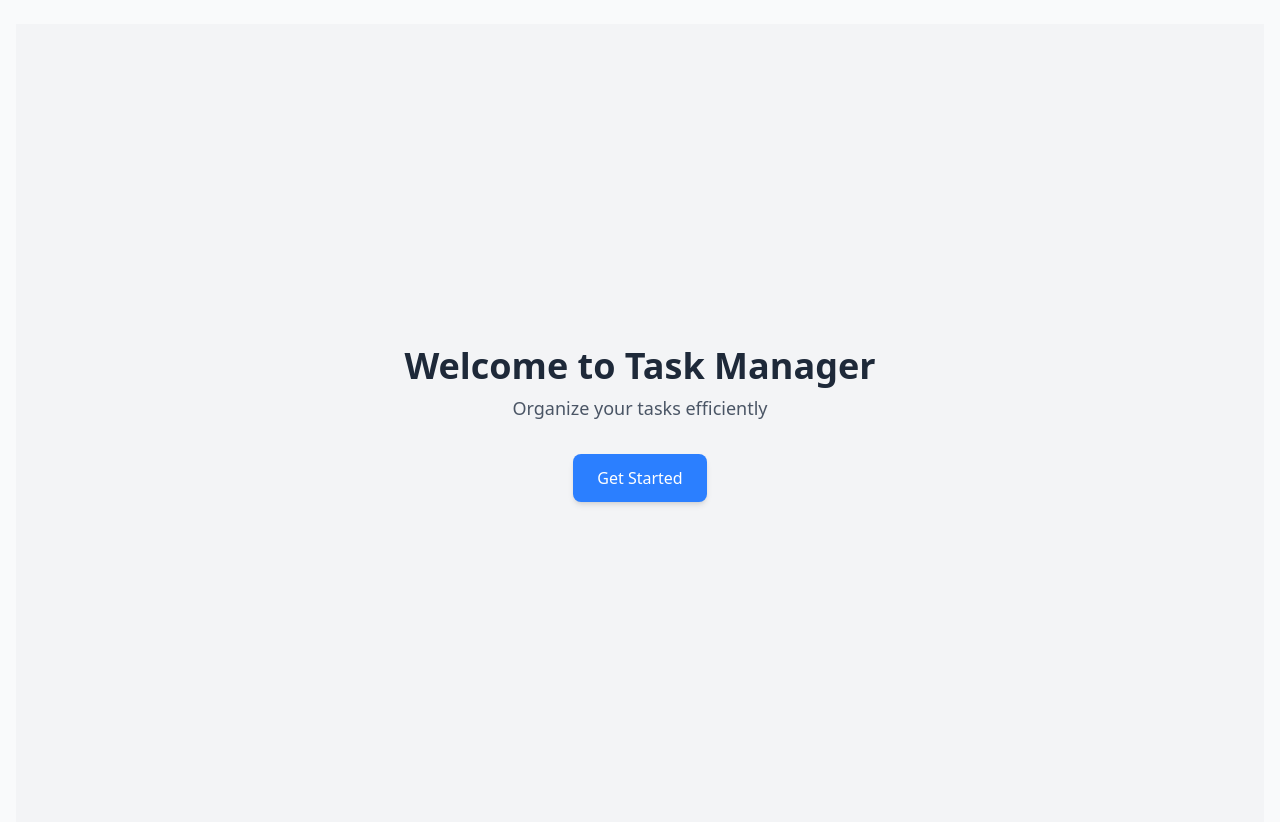
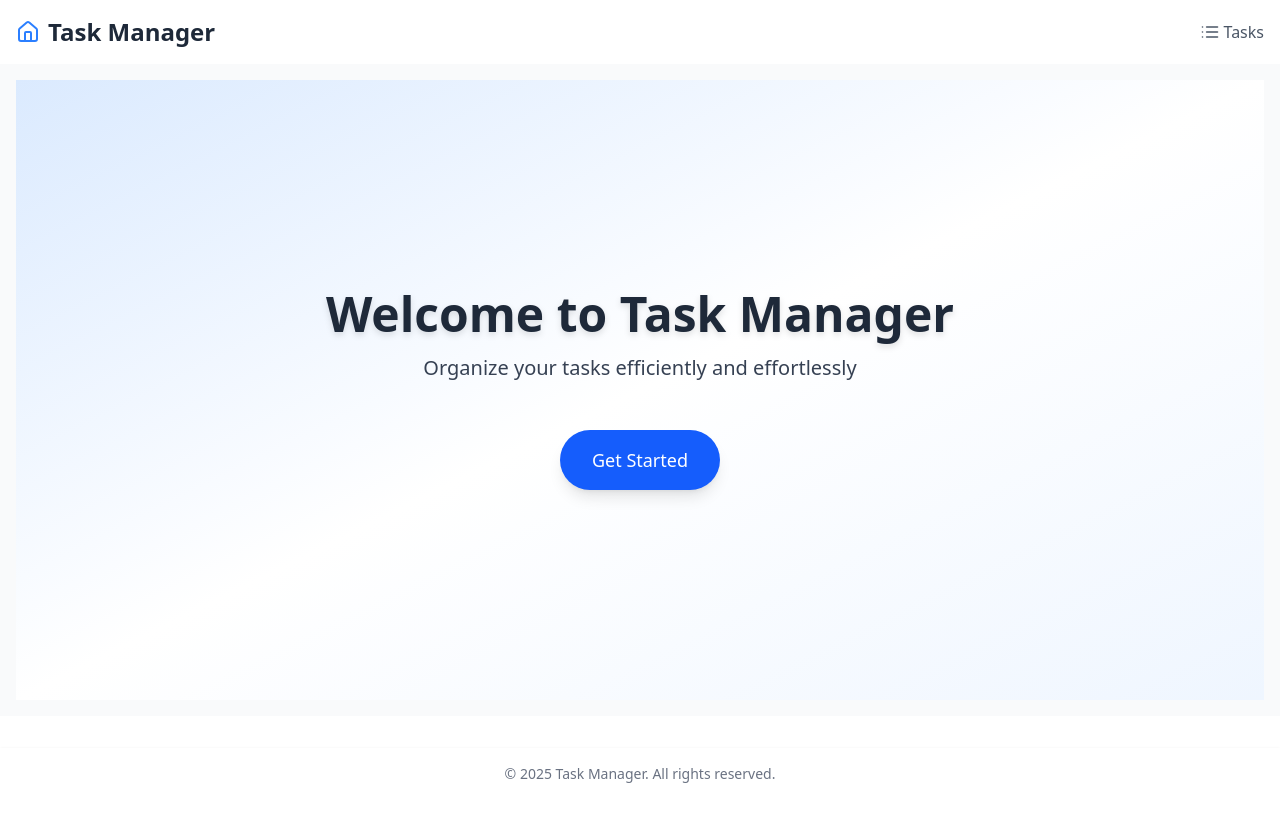
Before and after one commit to Abdellah-belcaid/Task-Manager, a React (Vite) app in the folder frontend/: page / in a window 1280 px wide. Shown: the top 822 px of the page. After the commit the page ends 800 px from the top, so only its background shows below. Built offline with nearby package versions, Linux system fonts and the light colour scheme.

Commit message:
feat(front): add Header and Footer components, update HomePage layout, and add lucide-react dependency

```diff
--- a/frontend/package.json
+++ b/frontend/package.json
@@ -14,6 +14,7 @@
     "@tanstack/react-query": "^5.80.10",
     "axios": "^1.10.0",
     "formik": "^2.4.6",
+    "lucide-react": "^0.522.0",
     "react": "^19.1.0",
     "react-dom": "^19.1.0",
     "react-router-dom": "^7.6.2",
--- /dev/null
+++ b/frontend/src/components/Footer.tsx
@@ -0,0 +1,13 @@
+import React from "react";
+
+const Footer: React.FC = () => {
+  return (
+    <footer className="bg-white shadow mt-8">
+      <div className="container mx-auto px-4 py-4 text-center text-sm text-gray-500">
+        &copy; {new Date().getFullYear()} Task Manager. All rights reserved.
+      </div>
+    </footer>
+  );
+};
+
+export default Footer;
--- /dev/null
+++ b/frontend/src/components/Header.tsx
@@ -0,0 +1,28 @@
+import { Home, List } from "lucide-react";
+import React from "react";
+import { Link } from "react-router-dom";
+import { ROUTES } from "../utils/constants";
+
+const Header: React.FC = () => {
+  return (
+    <header className="bg-white shadow">
+      <div className="container mx-auto px-4 py-4 flex items-center justify-between">
+        <h1 className="text-2xl font-bold text-gray-800 flex items-center gap-2">
+          <Home className="w-6 h-6 text-blue-500" />
+          <Link to={ROUTES.HOME}>Task Manager</Link>
+        </h1>
+        <nav>
+          <Link
+            to={ROUTES.TASKS}
+            className="text-gray-600 hover:text-blue-500 flex items-center gap-1"
+          >
+            <List className="w-5 h-5" />
+            Tasks
+          </Link>
+        </nav>
+      </div>
+    </header>
+  );
+};
+
+export default Header;
--- a/frontend/src/layouts/RootLayout.tsx
+++ b/frontend/src/layouts/RootLayout.tsx
@@ -1,4 +1,6 @@
 import React from "react";
+import Footer from "../components/Footer";
+import Header from "../components/Header";
 
 type RootLayoutProps = {
   children: React.ReactNode;
@@ -6,12 +8,14 @@ type RootLayoutProps = {
 
 const RootLayout: React.FC<RootLayoutProps> = ({ children }) => {
   return (
-    <div className="min-h-screen flex flex-col bg-gray-50 text-gray-900">
-      {/* <Navbar /> */}
+    <div className="h-screen flex flex-col overflow-hidden">
+      <Header />
 
-      <main className="flex-grow container mx-auto px-4 py-6">{children}</main>
+      <main className="flex-1 overflow-y-auto bg-gray-50 text-gray-900">
+        <div className="h-full w-full mx-auto px-4 py-4">{children}</div>
+      </main>
 
-      {/* <Footer /> */}
+      <Footer />
     </div>
   );
 };
--- a/frontend/src/pages/HomePage.tsx
+++ b/frontend/src/pages/HomePage.tsx
@@ -2,17 +2,17 @@ import React from "react";
 
 const HomePage: React.FC = () => {
   return (
-    <div className="flex flex-col items-center justify-center min-h-screen bg-gray-100">
+    <div className="flex flex-col items-center justify-center h-full bg-gradient-to-br from-blue-100 via-white to-blue-50">
       <header className="text-center">
-        <h1 className="text-4xl font-bold text-gray-800">
+        <h1 className="text-5xl font-extrabold text-gray-800 drop-shadow-md">
           Welcome to Task Manager
         </h1>
-        <p className="text-lg text-gray-600 mt-2">
-          Organize your tasks efficiently
+        <p className="text-xl text-gray-700 mt-4">
+          Organize your tasks efficiently and effortlessly
         </p>
       </header>
-      <main className="mt-8">
-        <button className="px-6 py-3 bg-blue-500 text-white rounded-lg shadow-md hover:bg-blue-600">
+      <main className="mt-12">
+        <button className="px-8 py-4 bg-blue-600 text-white text-lg font-medium rounded-full shadow-lg hover:bg-blue-700 transition-all duration-300 transform hover:scale-105">
           Get Started
         </button>
       </main>
--- a/frontend/src/routes/AppRouter.tsx
+++ b/frontend/src/routes/AppRouter.tsx
@@ -9,11 +9,9 @@ const AppRouter: React.FC = () => {
 
   return (
     <Suspense fallback={<div> Loading...</div>}>
-      <div key={location.pathname} className="relative">
-        <Routes location={location}>
-          <Route path={ROUTES.HOME} element={<HomePage />} />
-        </Routes>
-      </div>
+      <Routes location={location}>
+        <Route path={ROUTES.HOME} element={<HomePage />} />
+      </Routes>
     </Suspense>
   );
 };
--- a/frontend/src/utils/constants.ts
+++ b/frontend/src/utils/constants.ts
@@ -1,3 +1,4 @@
 export const ROUTES: Record<string, string> = {
   HOME: "/",
+  TASKS: "/tasks",
 };
```
Also changed, not shown: 1 other file (tests, documents, lock files or other folders).
